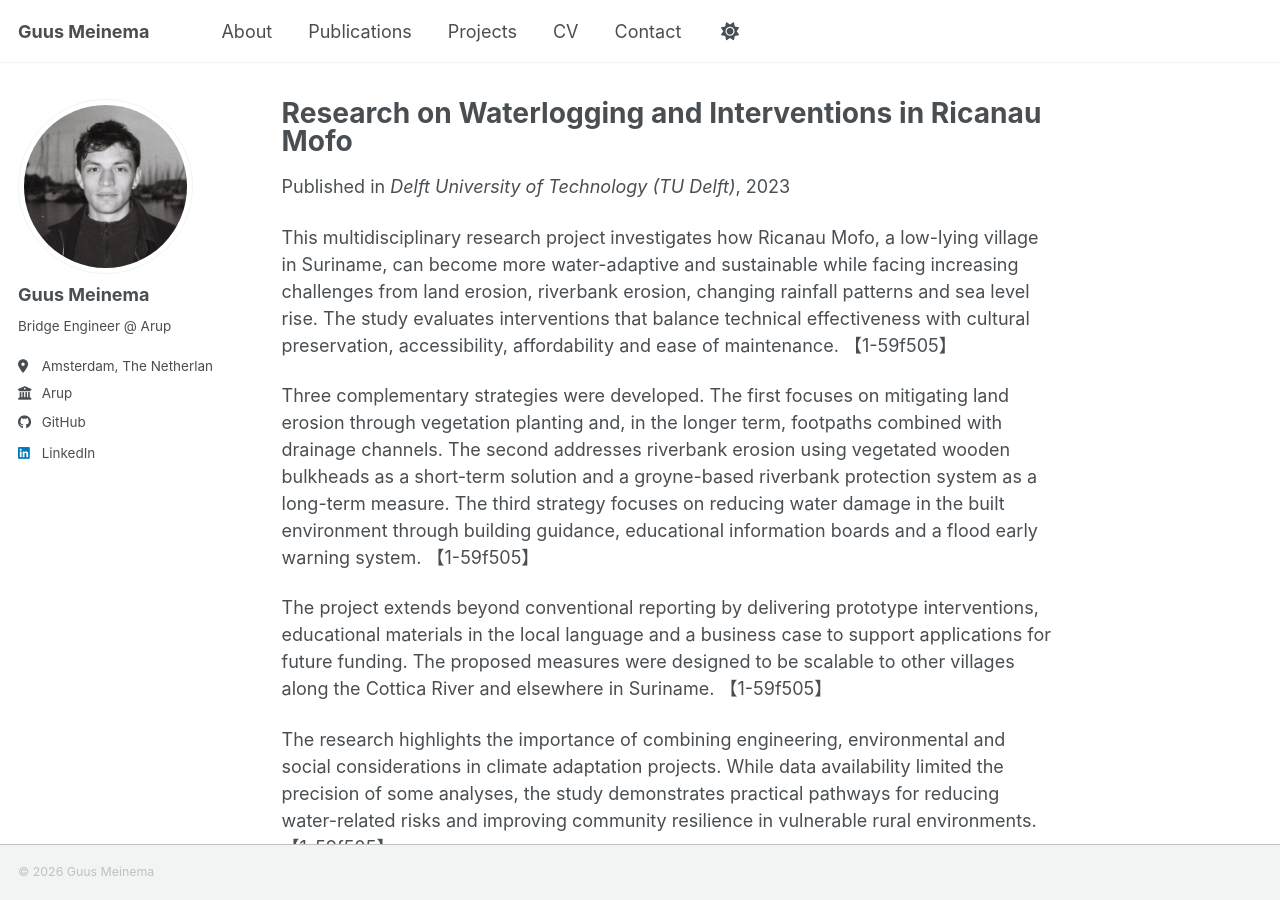
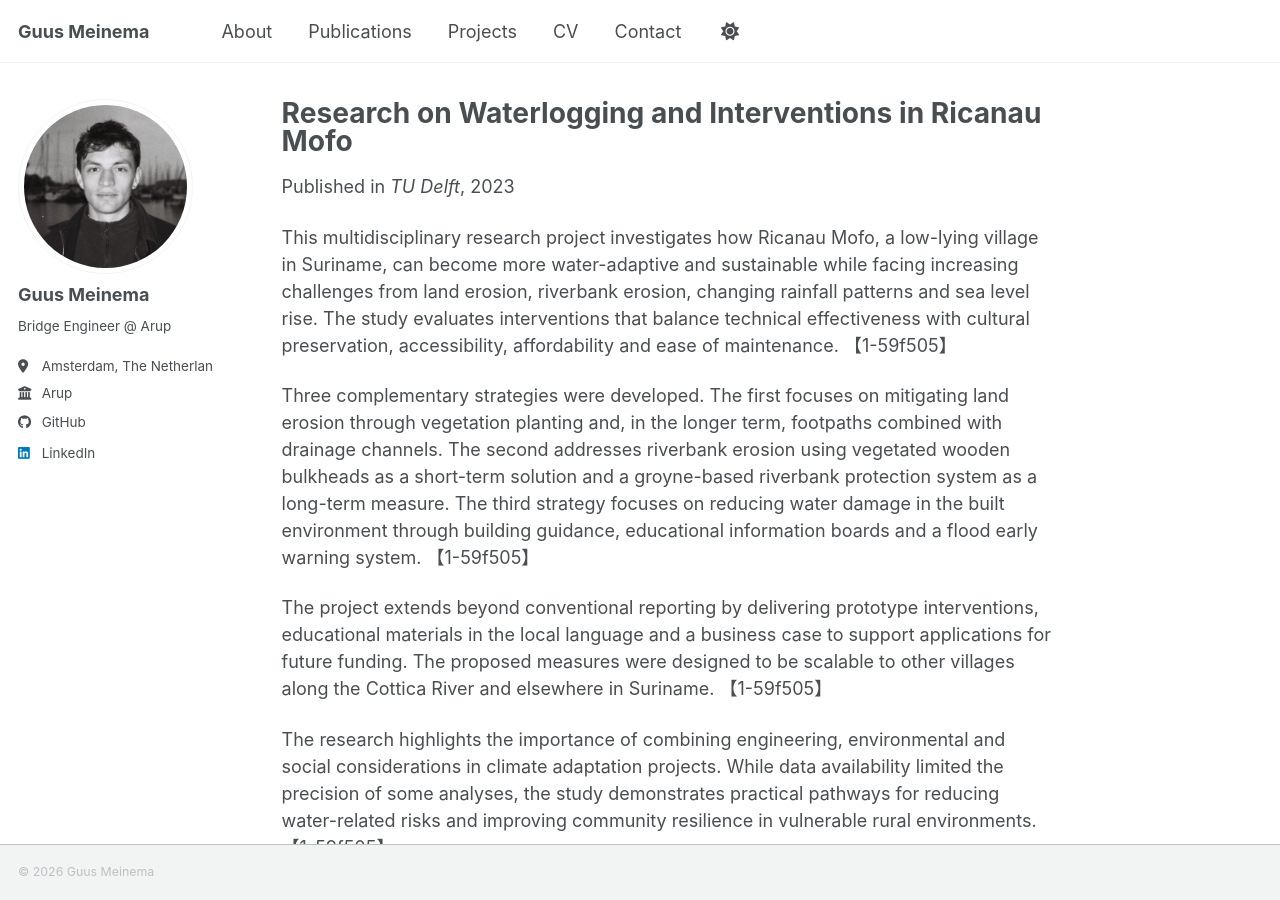
Before and after one commit to GMeinema-Arup/gmeinema-arup.github.io, a Jekyll site: the page built from _publications/MDP_Suriname.md, in a window 1280 px wide and 900 px high. Built offline with Jekyll 4.4.1, drawn with Linux system fonts in a browser that asks for light colours; a style sheet for code colours, icons or effects is not loaded.

Commit message:
Update publication MDP lay-out

```diff
--- a/_publications/MDP_Suriname.md
+++ b/_publications/MDP_Suriname.md
@@ -5,7 +5,7 @@ category: reports
 permalink: /publication/2023-research-on-waterlogging-and-interventions-in-ricanau-mofo
 excerpt: 'Multidisciplinary research investigating waterlogging, erosion and climate adaptation strategies for the Surinamese village of Ricanau Mofo through socio-technical intervention assessment.'
 date: 2023-01-01
-venue: 'Delft University of Technology (TU Delft)'
+venue: 'TU Delft'
 paperurl: 'https://repository.tudelft.nl/record/uuid:3fa2160c-f2e2-4f81-90d8-9a6f56f856ed'
 citation: 'van Dongen, E.M., Houben, T.N., Kwa, C.M., de Man, M., Meinema, G.P.F., & van Vliet, J.G. (2023). "Research on Waterlogging and Interventions in Ricanau Mofo: Scientific Study on Mitigating Water Nuisance through Socio-Technical Intervention Assessment". Student Report, Delft University of Technology.'
 teaser: '/images/DSCF1339.JPG'
```
